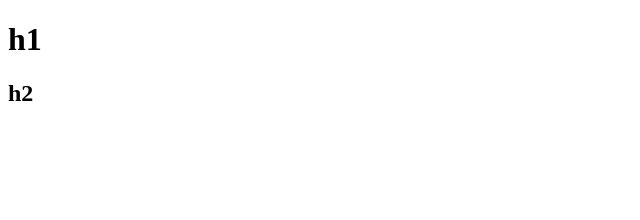
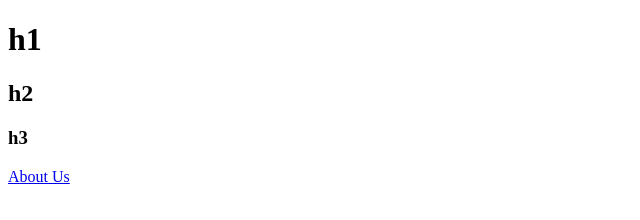
Before and after one commit to Amirmahdi1380/git-project-1, a plain HTML site: page index.html in a window 1280 px wide. Shown: the whole page, without its empty margins (0-640 px from the left). Drawn offline with Linux system fonts and the light colour scheme.

Commit message:
delete amnk.html and add tag h3

```diff
--- a/index.html
+++ b/index.html
@@ -8,5 +8,7 @@
 <body>
 <h1>h1</h1>
 <h2>h2</h2>
+<h3>h3</h3>
+<a href="index.html">About Us</a>
 </body>
 </html>
```
Also changed, not shown: amnk.html (deleted).
